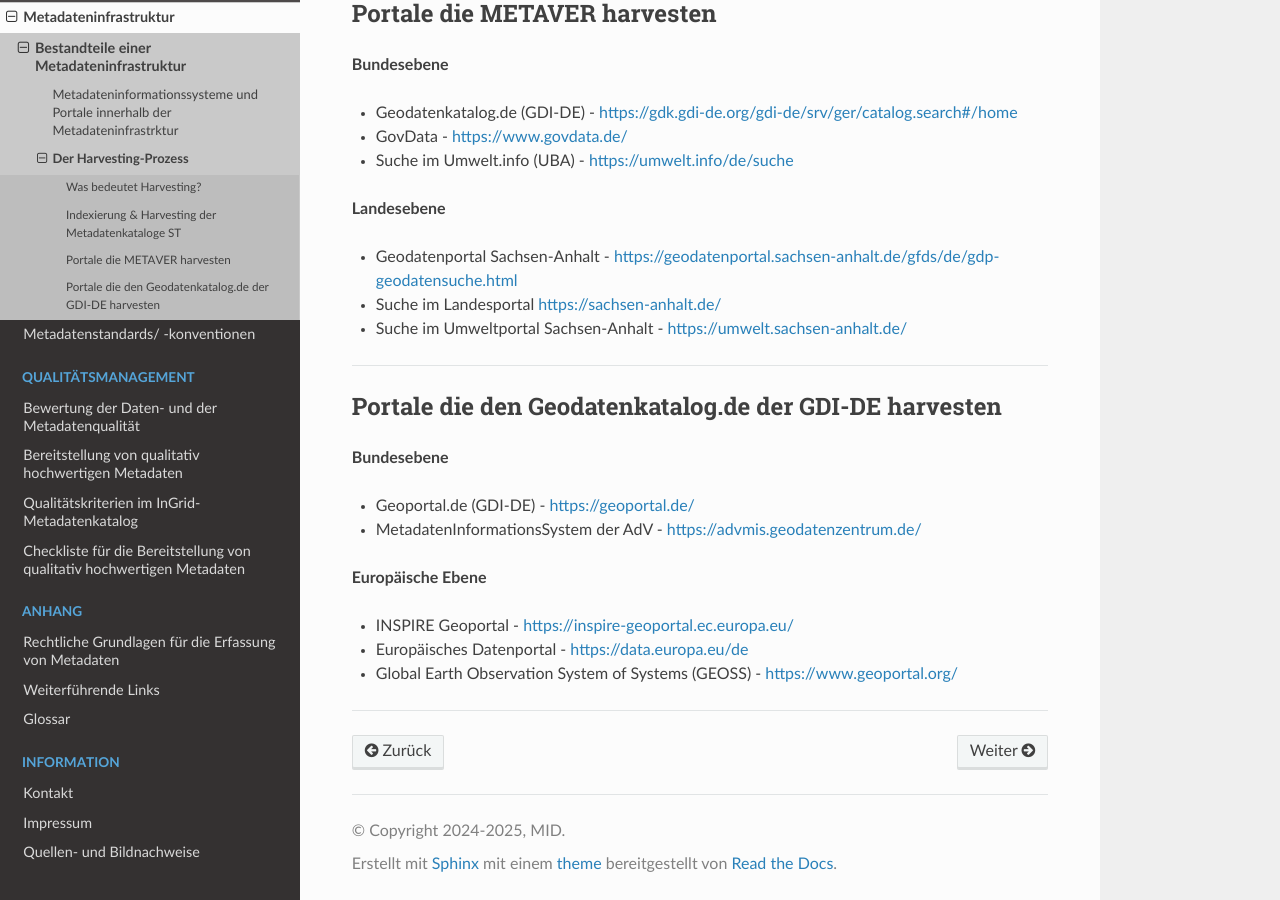
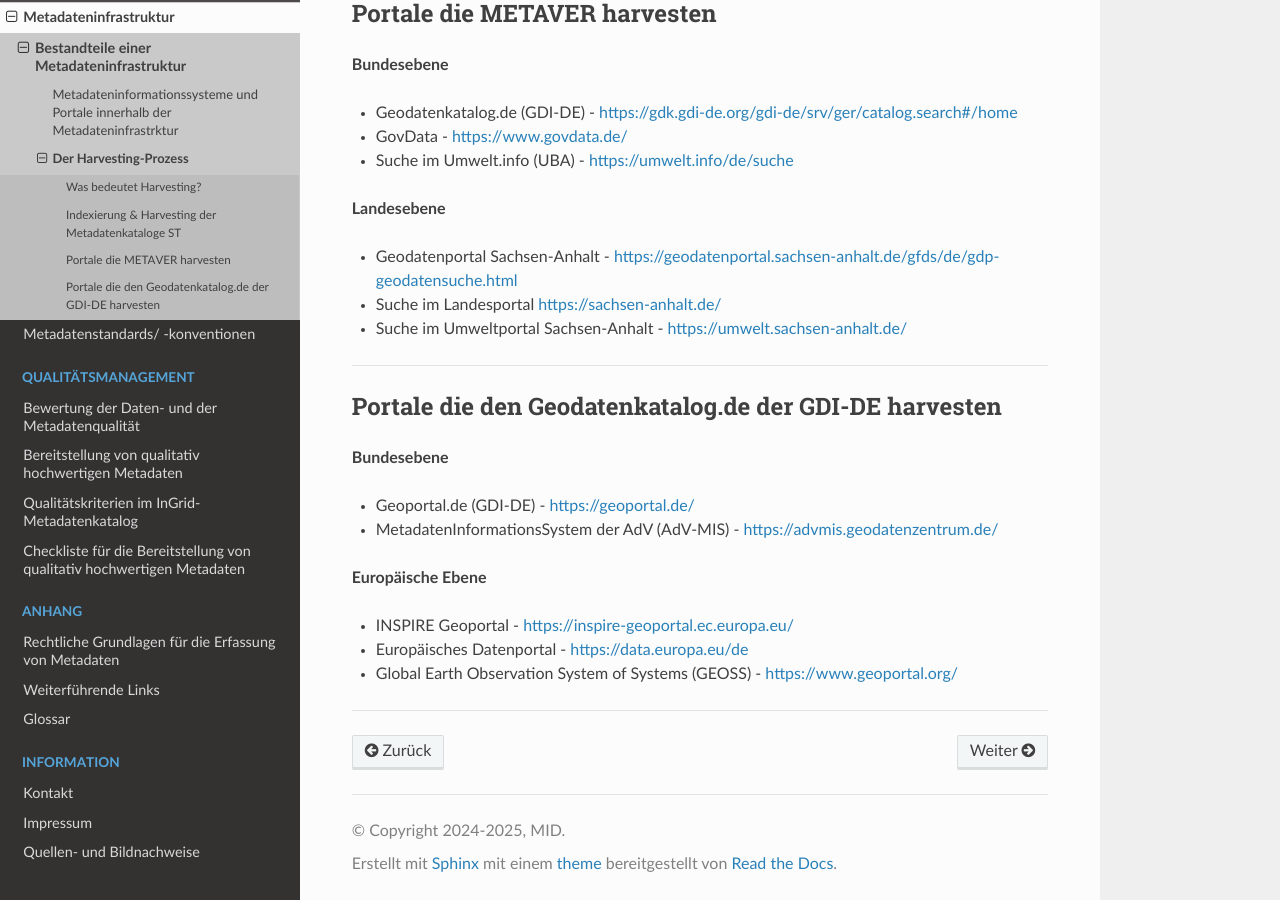
Before and after one commit to tomiwo/ingrid-mdk-st-high-quality-metadata, a Sphinx documentation site: the page built from docs/grundlagen/harvesting-prozess.rst, in a window 1280 px wide and 900 px high, scrolled down 1214 px. Built offline with Sphinx 7.4.7 and the Read the Docs theme 3.1.0, drawn with Linux system fonts in a browser that asks for light colours.

Commit message:
Update harvesting-prozess.rst

```diff
--- a/docs/grundlagen/harvesting-prozess.rst
+++ b/docs/grundlagen/harvesting-prozess.rst
@@ -82,7 +82,7 @@
 **Bundesebene**
 
 - Geoportal.de (GDI-DE) - https://geoportal.de/
-- MetadatenInformationsSystem der AdV - https://advmis.geodatenzentrum.de/
+- MetadatenInformationsSystem der AdV (AdV-MIS) - https://advmis.geodatenzentrum.de/
 
 
 **Europäische Ebene**
```
